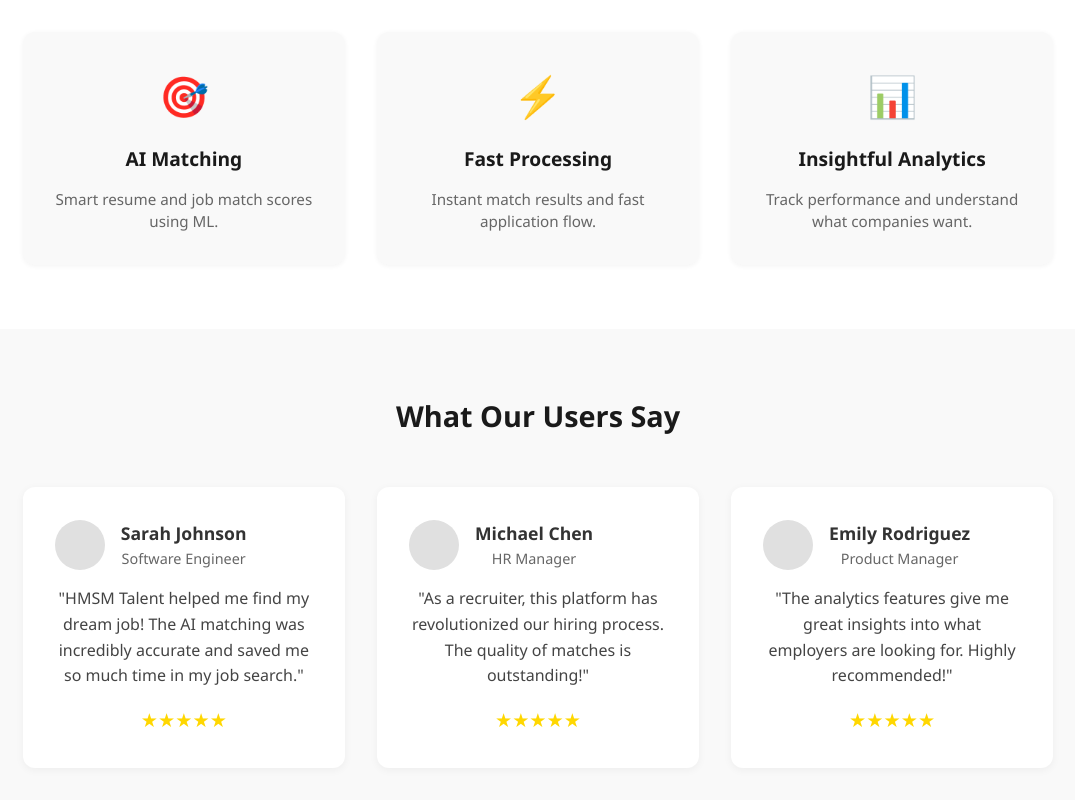
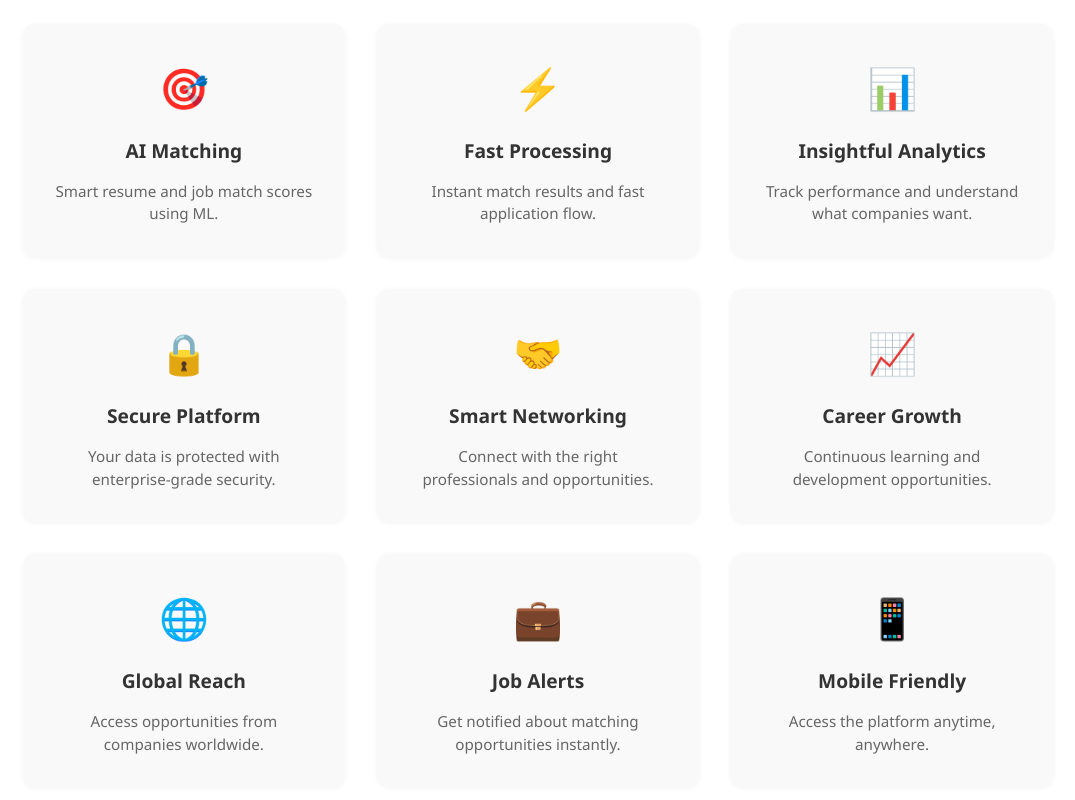
Before and after one commit to HMSM-Talent/resume-matcher-frontend, a React (Vite) app: page / in a window 1280 px wide. Shown: the part 460-1260 px from the top of the page, without its empty margins (102-1177 px from the left). Built offline with nearby package versions, Linux system fonts and the light colour scheme.

Commit message:
Implement LandingPage with routes and styling

```diff
--- a/src/App.jsx
+++ b/src/App.jsx
@@ -1,23 +1,23 @@
-import { BrowserRouter, Routes, Route } from 'react-router-dom';
+import React from 'react';
+import { BrowserRouter as Router, Routes, Route } from 'react-router-dom';
 import LandingPage from './pages/LandingPage';
 import LoginPage from './pages/LoginPage';
-import RegisterPage from './pages/RegistrationPage';
+import RegistrationPage from './pages/RegistrationPage';
 import DashboardPage from './pages/DashboardPage';
-import HistoryPage from './pages/HistoryPage';
-
 import './App.css';
 
 function App() {
   return (
-    <BrowserRouter>
-      <Routes>
-        <Route path="/" element={<LandingPage />} />
-        <Route path="/login" element={<LoginPage />} />
-        <Route path="/register" element={<RegisterPage />} />
-        <Route path="/dashboard" element={<DashboardPage />} />
-        <Route path="/history" element={<HistoryPage />} />
-      </Routes>
-    </BrowserRouter>
+    <Router>
+      <div className="App">
+        <Routes>
+          <Route path="/" element={<LandingPage />} />
+          <Route path="/login" element={<LoginPage />} />
+          <Route path="/register" element={<RegistrationPage />} />
+          <Route path="/dashboard" element={<DashboardPage />} />
+        </Routes>
+      </div>
+    </Router>
   );
 }
 
--- a/src/pages/LandingPage.css
+++ b/src/pages/LandingPage.css
@@ -64,7 +64,7 @@ body {
   padding: 0.6rem 5rem 4rem;
   border-radius: 0 0 12px 12px;
   width: 100vw;
-  margin: 2rem 0 0;
+  margin: 1.5rem 0 0;
   box-sizing: border-box;
   position: relative;
   left: 0;
@@ -121,6 +121,7 @@ body {
   max-width: 1200px;
   margin: 0 auto;
   width: 90%;
+  background-color: #ffffff;
 }
 
 .features h2 {
@@ -130,20 +131,25 @@ body {
 }
 
 .feature-grid {
-  display: flex;
-  justify-content: space-between;
+  display: grid;
+  grid-template-columns: repeat(3, 1fr);
   gap: 2rem;
-  flex-wrap: nowrap;
+  max-width: 1200px;
+  margin: 0 auto;
 }
 
 .feature-item {
-  flex: 1;
   background-color: #f9f9f9;
   padding: 2rem;
   border-radius: 12px;
   box-shadow: 0 1px 5px rgba(0,0,0,0.05);
   text-align: center;
-  min-width: 250px;
+  transition: transform 0.3s ease, box-shadow 0.3s ease;
+}
+
+.feature-item:hover {
+  transform: translateY(-5px);
+  box-shadow: 0 4px 15px rgba(0,0,0,0.1);
 }
 
 .feature-item span {
@@ -156,12 +162,26 @@ body {
   font-size: 1.2rem;
   font-weight: bold;
   margin-bottom: 0.8rem;
+  color: #333;
 }
 
 .feature-item p {
   font-size: 0.95rem;
   color: #666;
   line-height: 1.5;
+}
+
+/* Responsive grid for smaller screens */
+@media (max-width: 1024px) {
+  .feature-grid {
+    grid-template-columns: repeat(2, 1fr);
+  }
+}
+
+@media (max-width: 768px) {
+  .feature-grid {
+    grid-template-columns: 1fr;
+  }
 }
 
 /* Quick Links Section */
@@ -255,17 +275,19 @@ body {
 
 .reviews-grid {
   display: flex;
-  gap: 2rem;
-  justify-content: space-between;
+  flex-direction: row;
+  gap: 1.5rem;
+  overflow-x: auto;
+  padding: 1rem 0;
 }
 
 .review-card {
-  flex: 1;
   background-color: white;
-  padding: 2rem;
+  padding: 1.5rem;
   border-radius: 12px;
-  box-shadow: 0 2px 8px rgba(0,0,0,0.05);
-  min-width: 300px;
+  box-shadow: 0 2px 8px rgba(0,0,0,0.1);
+  min-width: 280px;
+  flex: 0 0 auto;
 }
 
 .review-header {
@@ -275,11 +297,11 @@ body {
 }
 
 .reviewer-avatar {
-  width: 50px;
-  height: 50px;
+  width: 40px;
+  height: 40px;
+  background-color: #e0e0e0;
   border-radius: 50%;
   margin-right: 1rem;
-  background-color: #e0e0e0;
 }
 
 .reviewer-info h4 {
@@ -289,19 +311,29 @@ body {
 }
 
 .reviewer-info p {
-  margin: 0;
+  margin: 0.2rem 0 0;
   font-size: 0.9rem;
   color: #666;
 }
 
 .review-content {
-  font-size: 1rem;
-  line-height: 1.6;
+  font-size: 0.95rem;
+  line-height: 1.5;
   color: #444;
+  margin-bottom: 1rem;
 }
 
 .review-rating {
   color: #ffd700;
   font-size: 1.2rem;
-  margin-top: 1rem;
 }
+
+/* Hide scrollbar but keep functionality */
+.reviews-grid::-webkit-scrollbar {
+  display: none;
+}
+
+.reviews-grid {
+  -ms-overflow-style: none;
+  scrollbar-width: none;
+}
--- a/src/pages/LandingPage.jsx
+++ b/src/pages/LandingPage.jsx
@@ -42,6 +42,36 @@ const LandingPage = () => {
             <span>📊</span>
             <h3>Insightful Analytics</h3>
             <p>Track performance and understand what companies want.</p>
+          </div>
+          <div className="feature-item">
+            <span>🔒</span>
+            <h3>Secure Platform</h3>
+            <p>Your data is protected with enterprise-grade security.</p>
+          </div>
+          <div className="feature-item">
+            <span>🤝</span>
+            <h3>Smart Networking</h3>
+            <p>Connect with the right professionals and opportunities.</p>
+          </div>
+          <div className="feature-item">
+            <span>📈</span>
+            <h3>Career Growth</h3>
+            <p>Continuous learning and development opportunities.</p>
+          </div>
+          <div className="feature-item">
+            <span>🌐</span>
+            <h3>Global Reach</h3>
+            <p>Access opportunities from companies worldwide.</p>
+          </div>
+          <div className="feature-item">
+            <span>💼</span>
+            <h3>Job Alerts</h3>
+            <p>Get notified about matching opportunities instantly.</p>
+          </div>
+          <div className="feature-item">
+            <span>📱</span>
+            <h3>Mobile Friendly</h3>
+            <p>Access the platform anytime, anywhere.</p>
           </div>
         </div>
       </section>
@@ -99,7 +129,7 @@ const LandingPage = () => {
         <h3>Quick Links</h3>
         <div className="links-grid">
           <div className="link-column">
-            <h4> Candidates</h4>
+            <h4>Candidates</h4>
             <ul>
               <li><Link to="/register">Create Account</Link></li>
               <li><Link to="/login">Sign In</Link></li>
@@ -108,7 +138,7 @@ const LandingPage = () => {
             </ul>
           </div>
           <div className="link-column">
-            <h4> Companies</h4>
+            <h4>Companies</h4>
             <ul>
               <li><Link to="/register">Post Jobs</Link></li>
               <li><Link to="/login">Company Login</Link></li>
@@ -121,10 +151,8 @@ const LandingPage = () => {
             <ul>
               <li><Link to="/help">About</Link></li>
               <li><Link to="/privacy">Privacy</Link></li>
-              <li><Link to="/contact Us">Contact Us</Link></li>
-              <li><Link to="/terms & conditions">Terms & Conditions</Link></li>
-
-
+              <li><Link to="/contact">Contact Us</Link></li>
+              <li><Link to="/terms">Terms & Conditions</Link></li>
             </ul>
           </div>
         </div>
```
